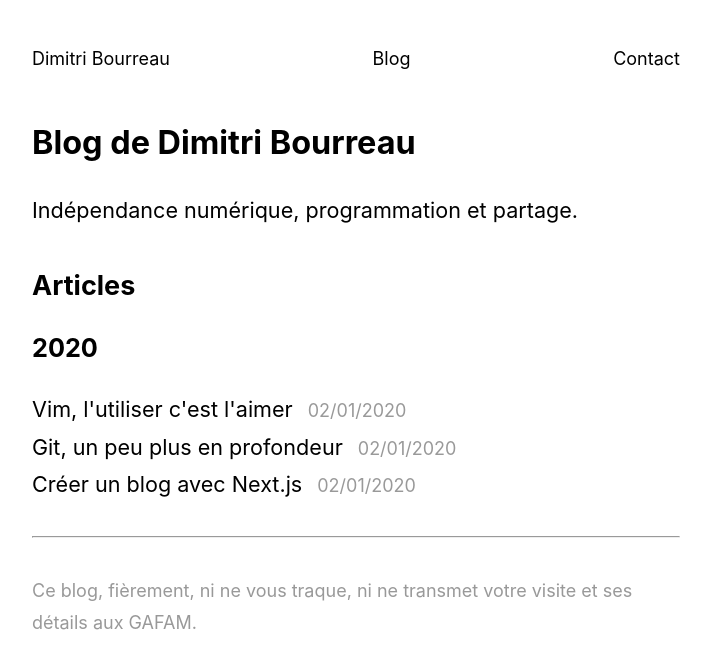
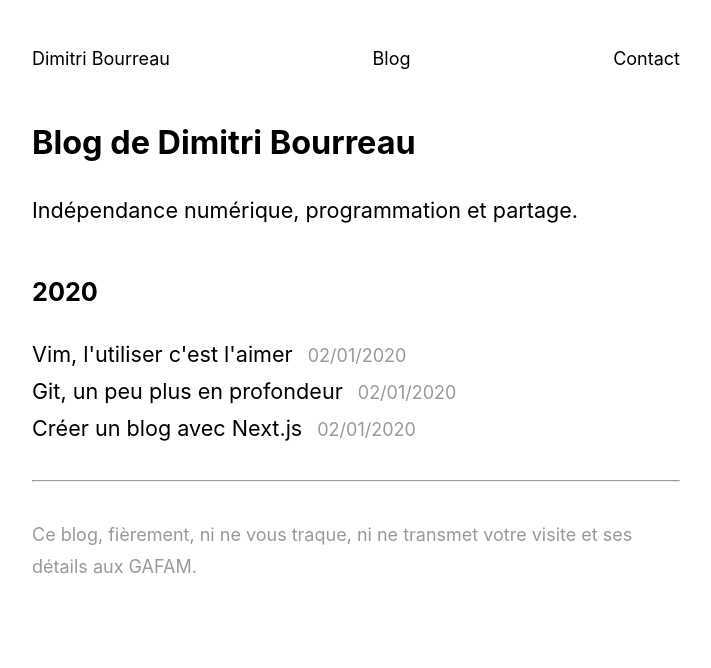
Before and after one commit to tobudim/next-blog, a Next.js app: page /blog in a window 1280 px wide. Shown: the top 668 px of the page, without its empty margins (284-995 px from the left). Built offline with nearby package versions, Linux system fonts and the light colour scheme.

Commit message:
delete Articles title

```diff
--- a/pages/blog/index.js
+++ b/pages/blog/index.js
@@ -24,7 +24,6 @@ export default function Home({ yearSortedPosts }) {
       </section>
 
       <section className={`${utilStyles.headingMd} ${utilStyles.padding1px}`}>
-        <h2 className={utilStyles.headingLg}>Articles</h2>
         {Object.keys(yearSortedPosts).map((year) => (
           <>
             <h3>{year}</h3>
```
